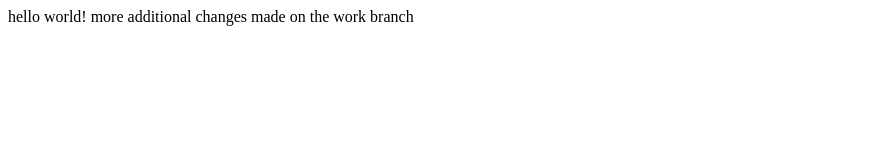
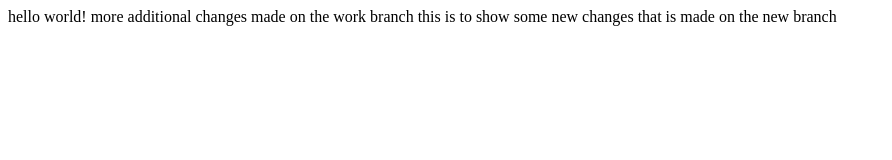
Before and after one commit to spencerdavis2000/practice, a plain HTML site: page index.html in a window 1280 px wide. Shown: the whole page, without its empty margins (0-892 px from the left). Drawn offline with Linux system fonts and the light colour scheme.

Commit message:
added some new stuff

```diff
--- a/index.html
+++ b/index.html
@@ -9,5 +9,6 @@
 <body>
     hello world!
     more additional changes made on the work branch
+    this is to show some new changes that is made on the new branch
 </body>
 </html>
```
